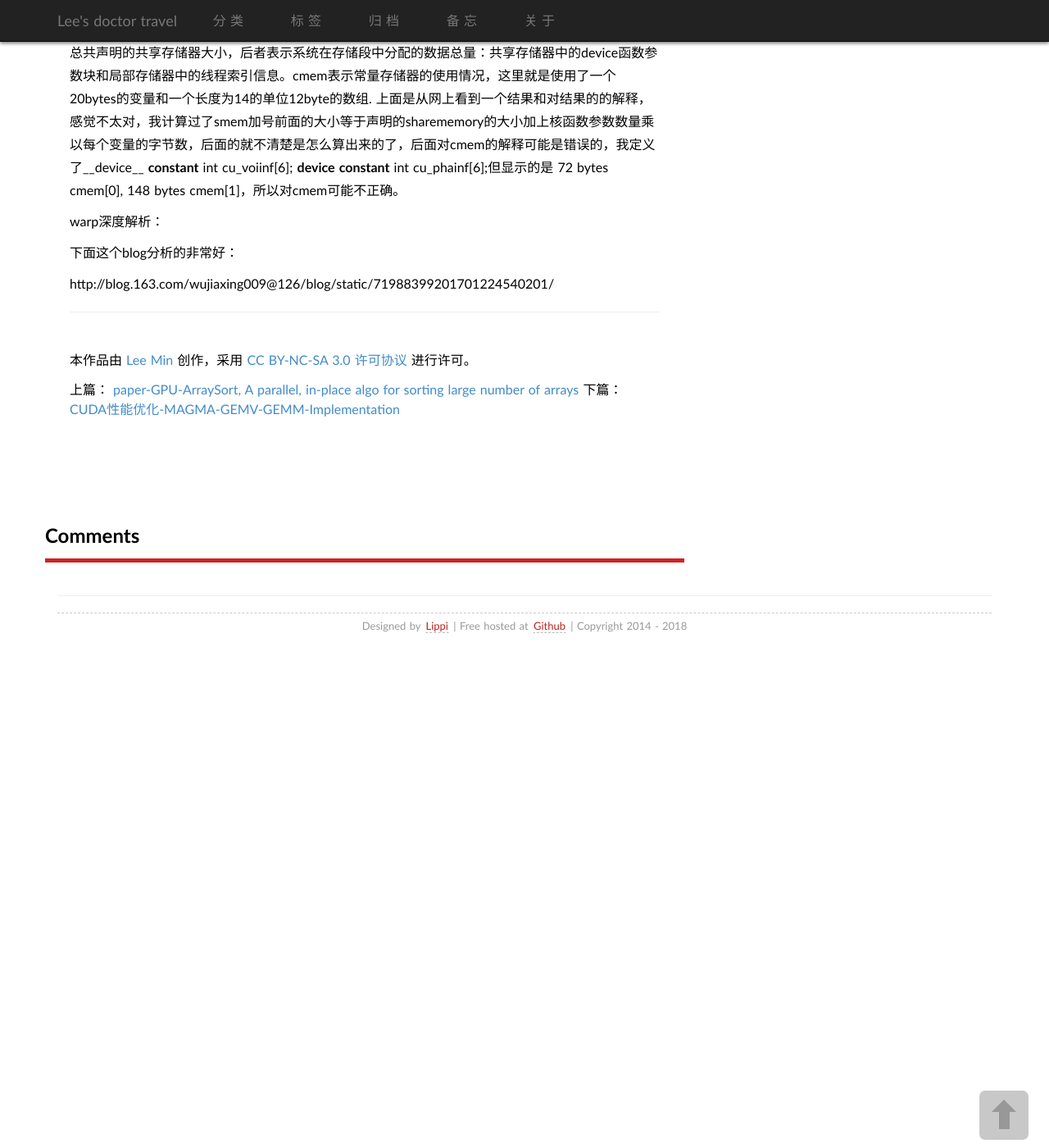
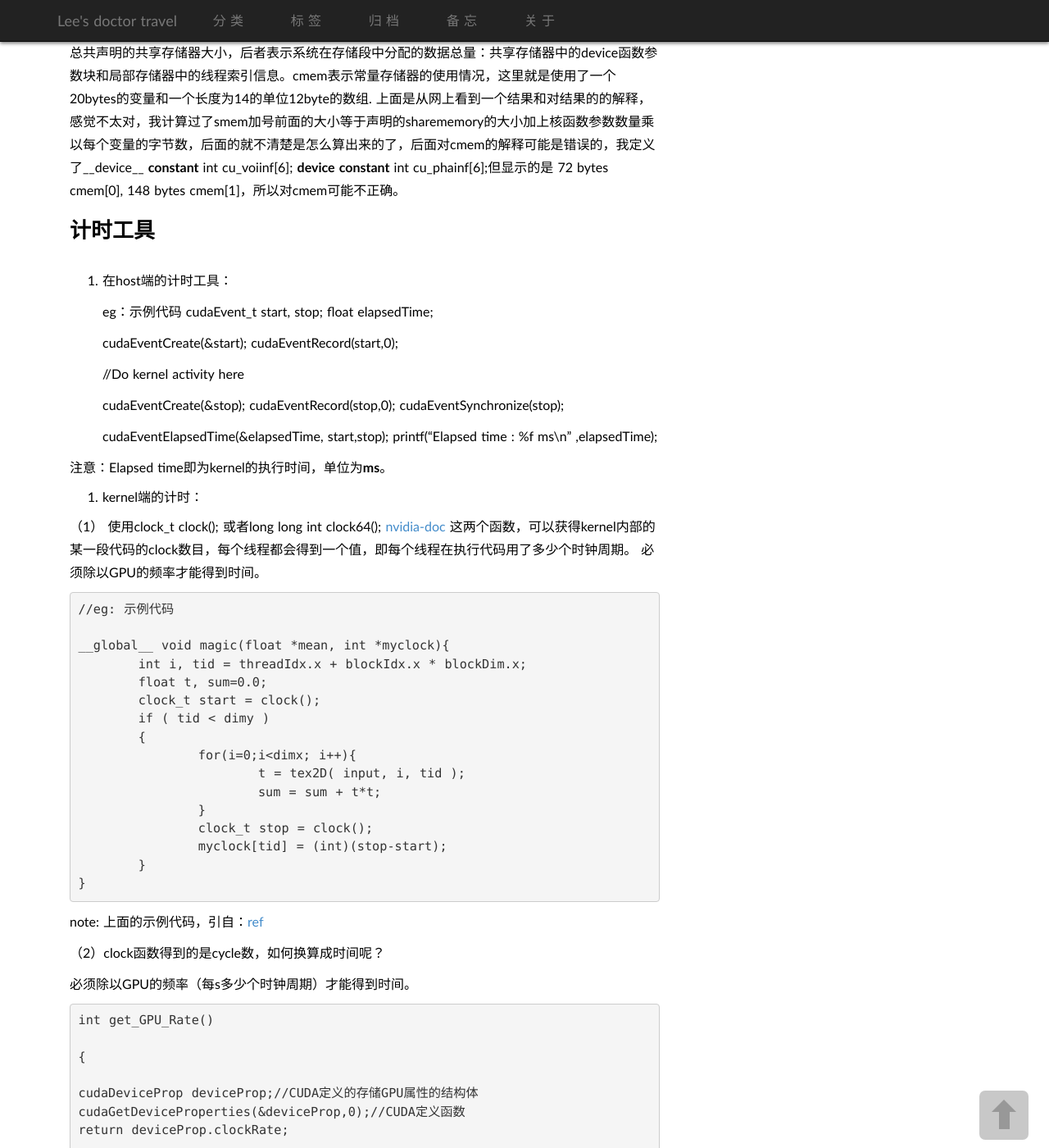
Before and after one commit to limin2015/limin2015.github.io, a Jekyll site: the page built from _posts/2017-12-04-CUDA-profiler.md, in a window 1280 px wide and 1400 px high, scrolled down 6829 px. Shown: the whole window at 82% size. Built offline with Jekyll 4.4.1, drawn with Linux system fonts in a browser that asks for light colours; some web fonts are replaced; comment, search, counter and statistics services are not loaded; some of the changed text lies outside the part shown.

Commit message:
1-18-noon

```diff
--- a/_posts/2017-12-04-CUDA-profiler.md
+++ b/_posts/2017-12-04-CUDA-profiler.md
@@ -255,8 +255,84 @@ ptxas info : Used 4 registers, 60+56 bytes lmem, 44+40 bytes smem, 20 bytes cmem
 
 
 
-warp深度解析：
 
-下面这个blog分析的非常好：
+## 计时工具
 
-http://blog.163.com/wujiaxing009@126/blog/static/71988399201701224540201/
+1. 在host端的计时工具：
+
+	eg：示例代码
+	cudaEvent_t start, stop;
+	float elapsedTime;
+
+	cudaEventCreate(&start);
+	cudaEventRecord(start,0);
+
+	//Do kernel activity here
+
+	cudaEventCreate(&stop);
+	cudaEventRecord(stop,0);
+	cudaEventSynchronize(stop);
+
+	cudaEventElapsedTime(&elapsedTime, start,stop);
+	printf("Elapsed time : %f ms\n" ,elapsedTime);
+
+注意：Elapsed time即为kernel的执行时间，单位为**ms**。
+
+
+
+2. kernel端的计时：
+
+
+（1） 使用clock_t clock(); 或者long long int clock64();
+[nvidia-doc](http://docs.nvidia.com/cuda/cuda-c-programming-guide/index.html#time-function)
+这两个函数，可以获得kernel内部的某一段代码的clock数目，每个线程都会得到一个值，即每个线程在执行代码用了多少个时钟周期。
+必须除以GPU的频率才能得到时间。
+
+	//eg: 示例代码
+
+	__global__ void magic(float *mean, int *myclock){
+		int i, tid = threadIdx.x + blockIdx.x * blockDim.x;
+		float t, sum=0.0;
+		clock_t start = clock();
+		if ( tid < dimy )
+		{
+			for(i=0;i<dimx; i++){
+				t = tex2D( input, i, tid );
+				sum = sum + t*t;
+			}
+			clock_t stop = clock();
+			myclock[tid] = (int)(stop-start);
+		}
+	}
+
+note: 上面的示例代码，引自：[ref](https://stackoverflow.com/questions/15109874/using-clock-function-in-cuda?rq=1)
+
+
+（2）clock函数得到的是cycle数，如何换算成时间呢？
+
+必须除以GPU的频率（每s多少个时钟周期）才能得到时间。
+
+
+	int get_GPU_Rate()
+
+	{
+
+	cudaDeviceProp deviceProp;//CUDA定义的存储GPU属性的结构体
+	cudaGetDeviceProperties(&deviceProp,0);//CUDA定义函数
+	return deviceProp.clockRate;
+
+	}
+
+若频率是KHZ， 则得到的时间为ms，
+that is Divide it by the shader clock frequency in kilohertz to get an answer in milliseconds
+
+注意：
+
+1. NVIDIA_CUDA-8.0_Samples/1_Utilities/deviceQuery中的GPU Max Clock rate这项的结果即为gpu的时钟频率。
+
+2. 我发现samples中的程序**deviceQuery.cpp**中的单位换算是不对的：
+
+程序如下：
+printf(" GPU Max Clock rate: %.0f MHz (%0.2f GHz)\n", deviceProp.clockRate * 1e-3f, deviceProp.clockRate * 1e-6f);
+
+deviceProp.clockRate得到的是HZ，如果想转化为MHZ，得乘以1e-6f吧，因为中间还有一个KHZ。
```
Also changed, not shown: _posts/2017-03-01-CUDA-intro.md (+2 -0 lines), _posts/2017-11-17-CUDA-perf.md (+52 -64 lines), _posts/2018-1-17-c++-template-traits.md (+28 -26 lines), _posts/2018-1-17-c-memset.md (+1 -1 lines), _posts/2018-1-18-cuda-decide-blocknum-blocksize.md (added, +42 -0 lines).
